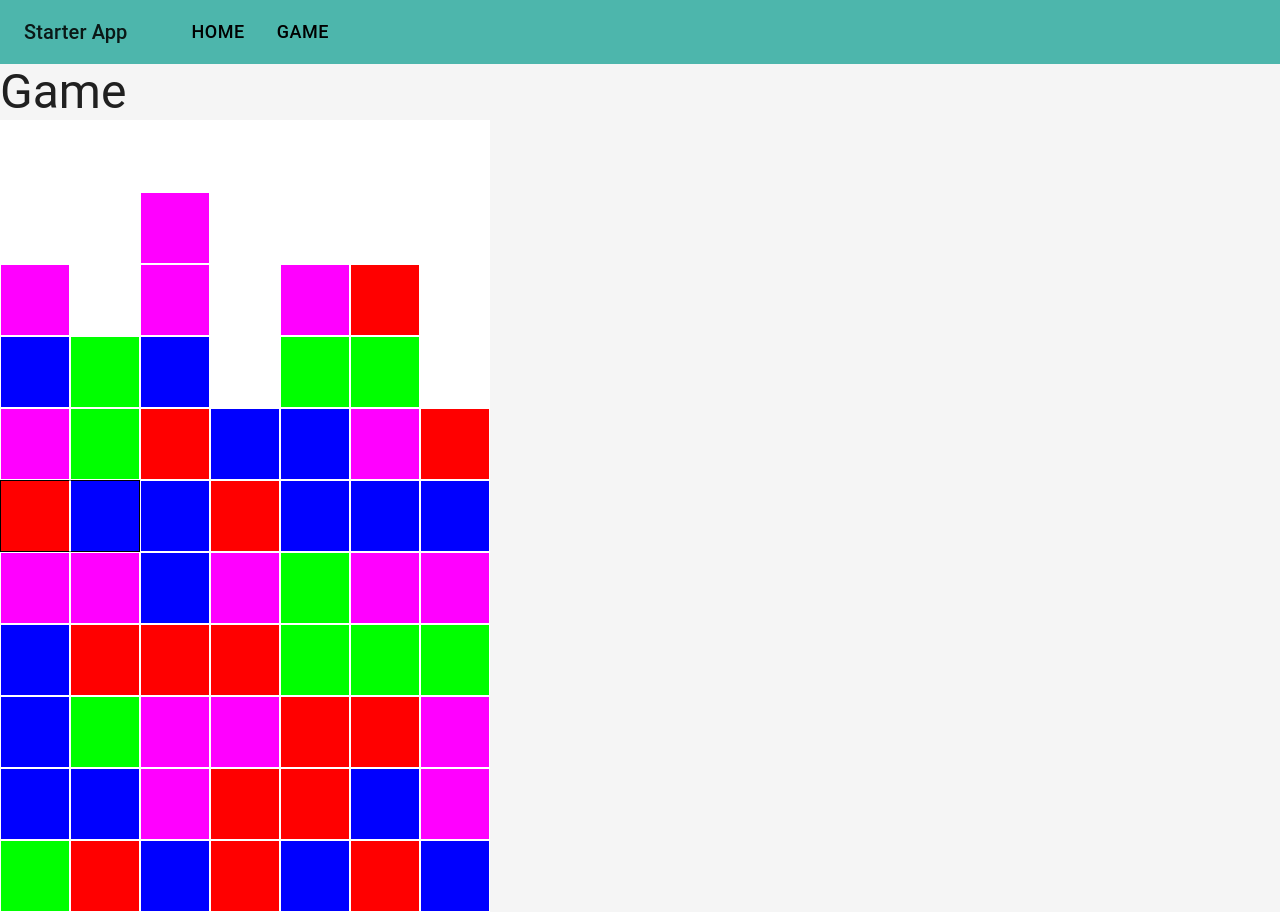
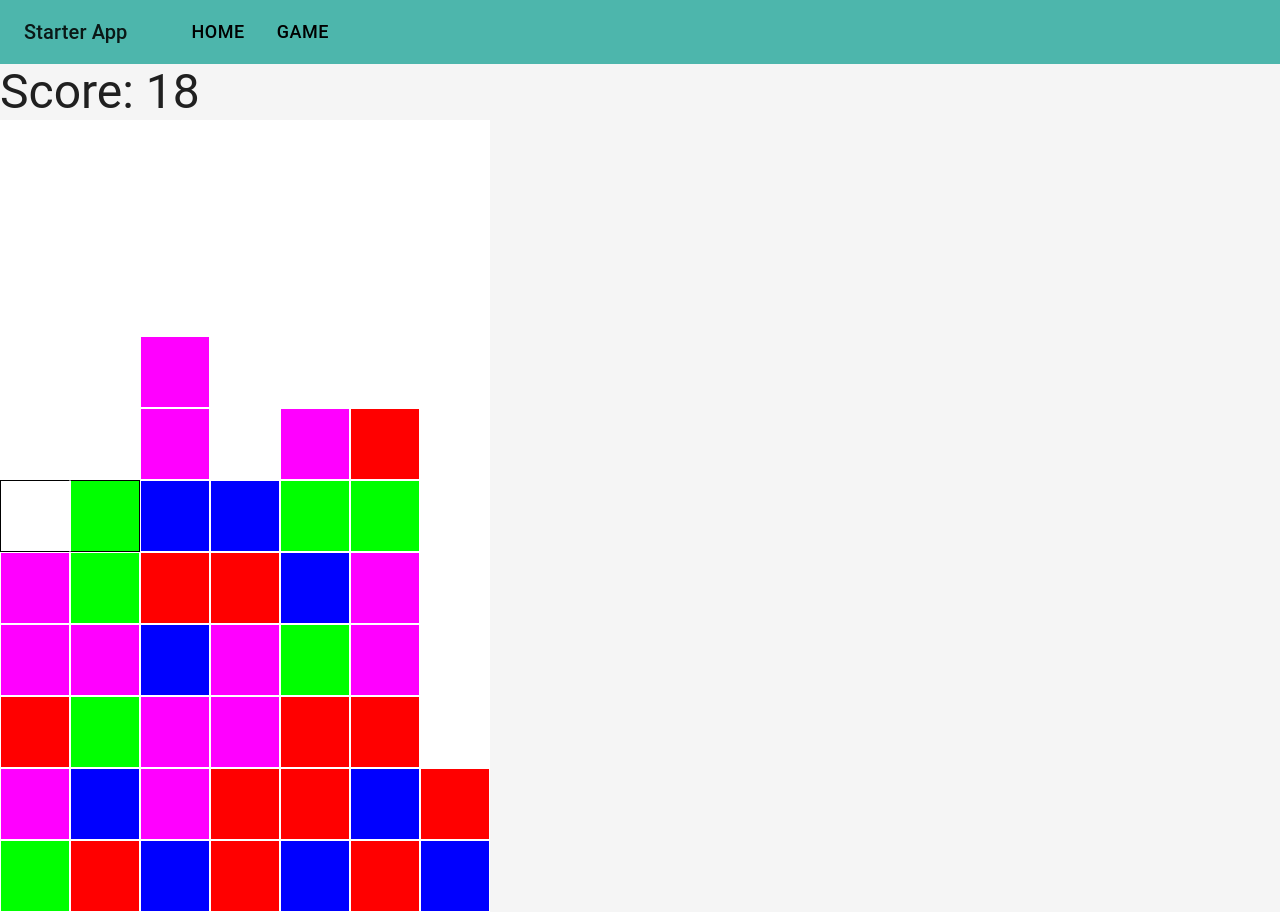
Before and after one commit to Somingo/match-3-v1, a React (Create React App) app: page /game in a window 1280 px wide. Built offline with nearby package versions, Linux system fonts and the light colour scheme.

Commit message:
remove gems

```diff
--- a/src/Match3Game/Gem.tsx
+++ b/src/Match3Game/Gem.tsx
@@ -1,19 +1,31 @@
 import React, {FC} from 'react';
 import {Box, SxProps, Theme} from '@mui/material';
 
+export interface IGem {
+    type: number;
+    points: number;
+}
+
 const cursorLeftSx: SxProps<Theme> = {
-  borderColor: '#000 #fff #000 #000',
+    borderColor: '#000 #fff #000 #000',
 };
 
 const cursorRightSx: SxProps<Theme> = {
-  borderColor: '#000 #000 #000 #fff',
+    borderColor: '#000 #000 #000 #fff',
 };
 
 export const gemColors = ['#fff', '#f00', '#0f0', '#00f', '#f0f']
 
-export const Gem: FC<{type: number, cursorLeft: boolean, cursorRight: boolean}> = ({type, cursorLeft, cursorRight}) => {
-    return <Box sx={{flex: '14% 0 0', paddingTop: '14%', backgroundColor: gemColors[type], border: '1px solid #fff',
-      ...(cursorLeft?cursorLeftSx:{}),
-      ...(cursorRight?cursorRightSx:{}),
+export interface GemProps {
+    gem: IGem,
+    cursorLeft: boolean,
+    cursorRight: boolean
+}
+
+export const Gem: FC<GemProps> = ({gem: {type, points}, cursorLeft, cursorRight}) => {
+    return <Box sx={{
+        flex: '14% 0 0', paddingTop: '14%', backgroundColor: gemColors[type], border: '1px solid #fff',
+        ...(cursorLeft ? cursorLeftSx : {}),
+        ...(cursorRight ? cursorRightSx : {}),
     }}/>
 }
--- a/src/Match3Game/Match3Game.tsx
+++ b/src/Match3Game/Match3Game.tsx
@@ -1,18 +1,23 @@
 import React, {FC, useEffect, useReducer} from 'react';
 import {Box, Typography} from '@mui/material';
-import {Gem, gemColors} from './Gem';
+import {Gem, gemColors, IGem} from './Gem';
 
 const LINE_WIDTH = 7;
 const LINES = 11;
 
 interface IGameState {
     cursor: number;
-    table: number[];
+    table: IGem[];
+    score: number;
 }
 
 const initialState: IGameState = {
-    table: new Array(LINE_WIDTH * LINES).fill(0).map(() => Math.floor(Math.random() * gemColors.length)),
+    table: new Array(LINE_WIDTH * LINES)
+        .fill(0)
+        .map(() => Math.floor(Math.random() * gemColors.length))
+        .map<IGem>(type => ({type, points: 0})),
     cursor: 35,
+    score: 0,
 };
 
 const moveCursorLeft = (state: IGameState): IGameState => ({
@@ -38,12 +43,13 @@ const swapGems = (state: IGameState): IGameState => {
     nextTable[state.cursor + 1] = a;
     return {...state, table: nextTable};
 };
-const applyGravityIteration = (nextTable: number[]): boolean => {
+const applyGravityIteration = (nextTable: IGem[]): boolean => {
     let hasMoving = false;
     for (let i = nextTable.length - 1 - LINE_WIDTH; i > -1; i--) {
-        if (nextTable[i + LINE_WIDTH] === 0 && nextTable[i] !== 0) {
+        if (nextTable[i + LINE_WIDTH].type === 0 && nextTable[i].type !== 0) {
+            const temp = nextTable[i + LINE_WIDTH];
             nextTable[i + LINE_WIDTH] = nextTable[i];
-            nextTable[i] = 0;
+            nextTable[i] = temp;
             hasMoving = true;
         }
     }
@@ -54,6 +60,40 @@ const applyGravity = (state: IGameState): IGameState => {
     while (applyGravityIteration(nextTable)) {
     }
     return {...state, table: nextTable};
+}
+const markForRemove = (nextTable: IGem[]): boolean => {
+    let hasRemovable = false;
+    nextTable.forEach(gem => {
+        gem.points = 0
+    });
+    // horizontal
+    for (let i = 0; i < nextTable.length; i++) {
+        if (nextTable[i].type !== 0 && i % LINE_WIDTH < LINE_WIDTH - 2 && nextTable[i].type === nextTable[i + 1].type && nextTable[i].type === nextTable[i + 2].type) {
+            nextTable[i].points++;
+            nextTable[i + 1].points++;
+            nextTable[i + 2].points++;
+            hasRemovable = true;
+        }
+    }
+    // vertical
+    for (let i = 0; i < nextTable.length; i++) {
+        if (nextTable[i].type !== 0 && i / LINE_WIDTH < LINES - 2 && nextTable[i].type === nextTable[i + LINE_WIDTH].type && nextTable[i].type === nextTable[i + LINE_WIDTH * 2].type) {
+            nextTable[i].points++;
+            nextTable[i + LINE_WIDTH].points++;
+            nextTable[i + LINE_WIDTH * 2].points++;
+            hasRemovable = true;
+        }
+    }
+    return hasRemovable;
+}
+
+const removeGems = (state: IGameState): IGameState => {
+    if (markForRemove(state.table)) {
+        const additionalScore = state.table.reduce((points, gem) => points + gem.points, 0);
+        const nextTable = state.table.map(gem => gem.points ? {type: 0, points: 0} : gem);
+        return removeGems(applyGravity({...state, table: nextTable, score: state.score + additionalScore}));
+    }
+    return state;
 }
 
 const gameStateReducer = (state: IGameState, action: number): IGameState => {
@@ -72,16 +112,19 @@ const gameStateReducer = (state: IGameState, action: number): IGameState => {
             return moveCursorDown(state);
         // swap gems space 32
         case 32:
-            return applyGravity(swapGems(state));
+            return removeGems(applyGravity(swapGems(state)));
         // gravity 1 iteration G button
         case 71:
             return applyGravity(state);
+        // mark for remove gems M Button
+        case 77:
+            return removeGems(state);
     }
     return state;
 };
 
 export const Match3Game: FC = () => {
-    const [{table, cursor}, dispatch] = useReducer(gameStateReducer, initialState, applyGravity);
+    const [{table, cursor, score}, dispatch] = useReducer(gameStateReducer, initialState, removeGems);
 
     useEffect(() => {
         const keyPressListener = (e: KeyboardEvent) => {
@@ -102,10 +145,10 @@ export const Match3Game: FC = () => {
             justifyContent: 'center',
             alignItems: 'center',
         }}>
-            <Typography variant="h3">Game</Typography>
+            <Typography variant="h3">Score: {score}</Typography>
             <Box sx={{display: 'flex', width: '100%', maxWidth: '500px', flexWrap: 'wrap'}}>
-                {table.map((n, index) => <Gem type={n} cursorLeft={cursor === index}
-                                              cursorRight={cursor + 1 === index}/>)}
+                {table.map((gem, index) => <Gem gem={gem} cursorLeft={cursor === index}
+                                                cursorRight={cursor + 1 === index}/>)}
             </Box>
         </Box>
     );
```
